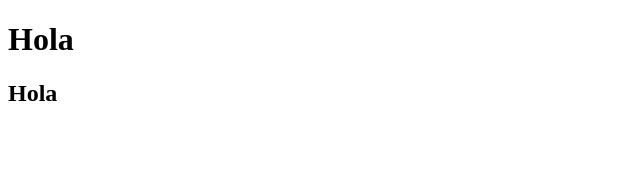
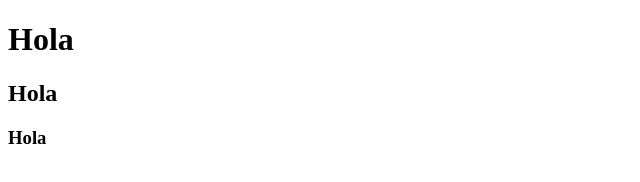
Before and after one commit to Chriper0218/curso_git, a plain HTML site: page index.html in a window 1280 px wide. Shown: the full height of the page, 0-640 px from the left. Drawn offline with Linux system fonts and the light colour scheme.

Commit message:
Fifth commit

```diff
--- a/index.html
+++ b/index.html
@@ -12,5 +12,8 @@
     <h2>
         Hola
     </h2>
+    <h3>
+        Hola
+    </h3>
 </body>
 </html>
```
